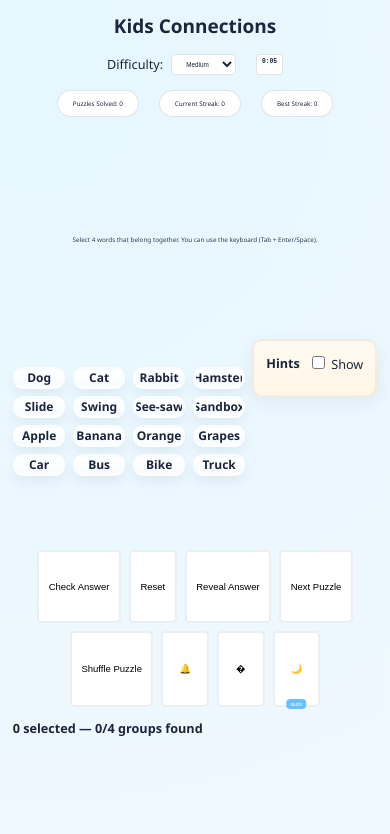
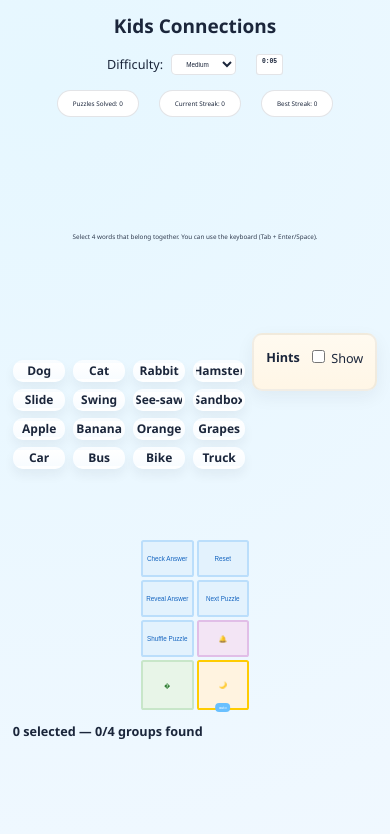
Before and after one commit to pnw-engineering/KidzConnect, a website with bundled scripts: page index.html in a window 390 px wide. Built offline with nearby package versions, Linux system fonts and the light colour scheme.

Commit message:
Redesign controls layout with smaller fonts and colorful backgrounds
- Reduced font size from 0.75em to 0.6em for better fit
- Arranged controls in 2 rows: first 5 buttons on top, last 3 below
- Added distinct background colors for different button types:
  * Blue theme for main actions (Check, Reset, Reveal, Next, Shuffle)
  * Purple for Sound, Green for Speech, Orange for Theme
- Positioned second row buttons in centered columns (2, 3, 4)
- Added responsive breakpoints for mobile devices:
  * 768px: 3-column grid layout
  * 480px: 2-column grid for very small screens
- Improved touch targets and hover effects
- Enhanced visual hierarchy and user experience

```diff
--- a/style.css
+++ b/style.css
@@ -514,32 +514,143 @@ h1 {
 }
 
 .controls {
-  display: flex;
-  gap: 8px;
+  display: grid;
+  grid-template-columns: repeat(5, 1fr);
+  gap: 6px;
   justify-content: center;
   margin-bottom: 12px;
-  flex-wrap: wrap; /* Allow buttons to wrap on small screens */
+  max-width: 800px;
+  margin-left: auto;
+  margin-right: auto;
 }
 
 .controls button {
-  padding: 0.75em 1em;
-  border-radius: 0.5em;
+  padding: 0.5em 0.75em;
+  border-radius: 0.4em;
   border: 2px solid rgba(27, 38, 59, 0.08);
-  background: #fff;
   cursor: pointer;
-  font-size: 0.75em;
-  min-width: 5em;
-  min-height: 2.75em;
+  font-size: 0.6em;
+  min-width: 4em;
+  min-height: 2.2em;
+  transition: transform 0.2s ease, background-color 0.2s ease;
 }
 
-.controls button:hover {
-  transform: translateY(-2px);
+/* First row buttons (Check, Reset, Reveal, Next, Shuffle) */
+.controls button:nth-child(1),
+.controls button:nth-child(2),
+.controls button:nth-child(3),
+.controls button:nth-child(4),
+.controls button:nth-child(5) {
+  background: #e3f2fd;
+  color: #1565c0;
+  border-color: #bbdefb;
+}
+
+.controls button:nth-child(1):hover,
+.controls button:nth-child(2):hover,
+.controls button:nth-child(3):hover,
+.controls button:nth-child(4):hover,
+.controls button:nth-child(5):hover {
+  background: #bbdefb;
+  transform: translateY(-1px);
+}
+
+/* Second row buttons (Sound, Speech, Theme) - positioned in columns 2, 3, 4 */
+.controls button:nth-child(6) {
+  grid-column: 2;
+  grid-row: 2;
+  background: #f3e5f5;
+  color: #7b1fa2;
+  border-color: #e1bee7;
+}
+
+.controls button:nth-child(7) {
+  grid-column: 3;
+  grid-row: 2;
+  background: #e8f5e8;
+  color: #2e7d32;
+  border-color: #c8e6c9;
+}
+
+.controls button:nth-child(8) {
+  grid-column: 4;
+  grid-row: 2;
+  background: #fff3e0;
+  color: #ef6c00;
+  border-color: #ffcc02;
+}
+
+.controls button:nth-child(6):hover {
+  background: #e1bee7;
+  transform: translateY(-1px);
+}
+
+.controls button:nth-child(7):hover {
+  background: #c8e6c9;
+  transform: translateY(-1px);
+}
+
+.controls button:nth-child(8):hover {
+  background: #ffcc02;
+  transform: translateY(-1px);
 }
 
 @media (hover: none) {
   .controls button:hover {
     transform: none; /* Disable hover effect on touch devices */
   }
+}
+
+/* Mobile responsive controls */
+@media (max-width: 768px) {
+  .controls {
+    grid-template-columns: repeat(3, 1fr);
+    gap: 4px;
+    max-width: 600px;
+  }
+
+  .controls button {
+    font-size: 0.55em;
+    padding: 0.4em 0.6em;
+    min-width: 3.5em;
+    min-height: 2em;
+  }
+
+  /* First row becomes top two rows on mobile */
+  .controls button:nth-child(1) { grid-column: 1; grid-row: 1; }
+  .controls button:nth-child(2) { grid-column: 2; grid-row: 1; }
+  .controls button:nth-child(3) { grid-column: 3; grid-row: 1; }
+  .controls button:nth-child(4) { grid-column: 1; grid-row: 2; }
+  .controls button:nth-child(5) { grid-column: 2; grid-row: 2; }
+
+  /* Second row buttons stay in their own row */
+  .controls button:nth-child(6) { grid-column: 3; grid-row: 2; }
+  .controls button:nth-child(7) { grid-column: 1; grid-row: 3; }
+  .controls button:nth-child(8) { grid-column: 2; grid-row: 3; }
+}
+
+@media (max-width: 480px) {
+  .controls {
+    grid-template-columns: repeat(2, 1fr);
+    gap: 3px;
+  }
+
+  .controls button {
+    font-size: 0.5em;
+    padding: 0.35em 0.5em;
+    min-width: 3em;
+    min-height: 1.8em;
+  }
+
+  /* Arrange in 4 rows of 2 on very small screens */
+  .controls button:nth-child(1) { grid-column: 1; grid-row: 1; }
+  .controls button:nth-child(2) { grid-column: 2; grid-row: 1; }
+  .controls button:nth-child(3) { grid-column: 1; grid-row: 2; }
+  .controls button:nth-child(4) { grid-column: 2; grid-row: 2; }
+  .controls button:nth-child(5) { grid-column: 1; grid-row: 3; }
+  .controls button:nth-child(6) { grid-column: 2; grid-row: 3; }
+  .controls button:nth-child(7) { grid-column: 1; grid-row: 4; }
+  .controls button:nth-child(8) { grid-column: 2; grid-row: 4; }
 }
 
 /* Theme button styles */
```
